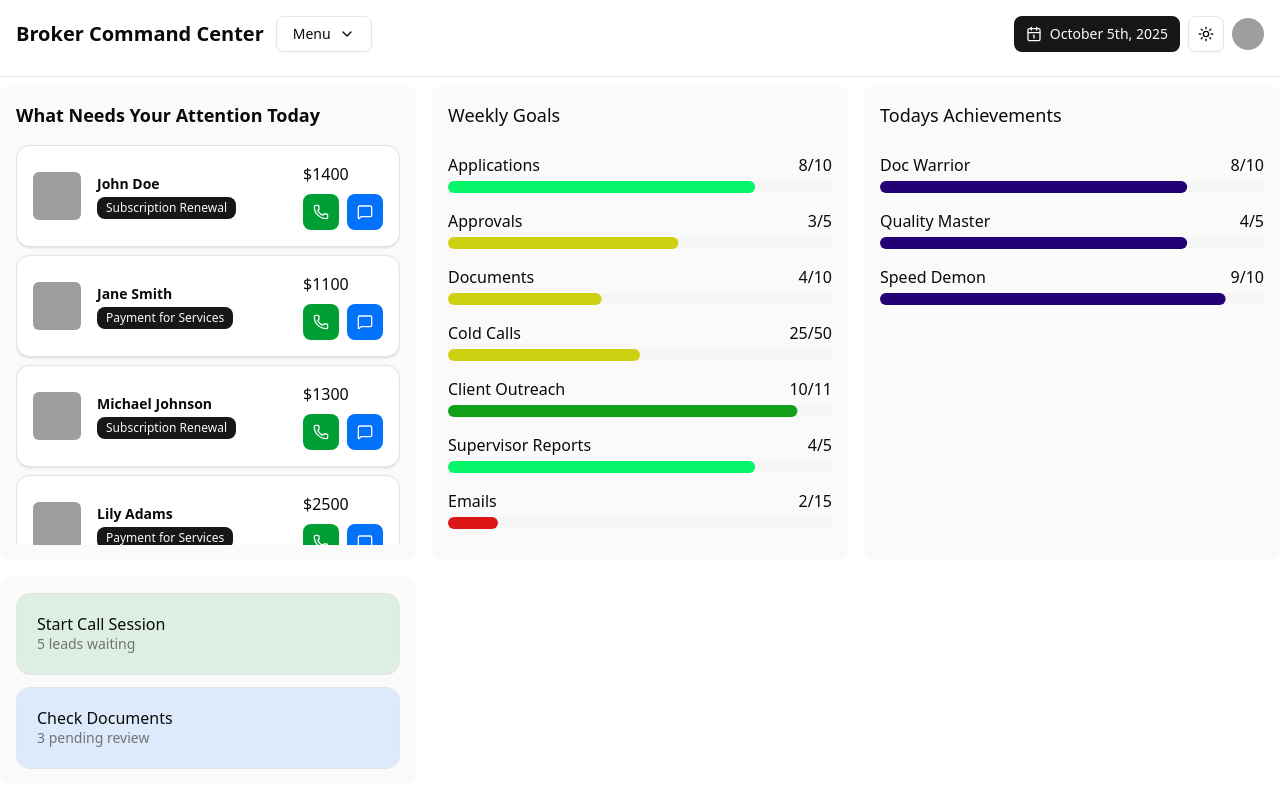
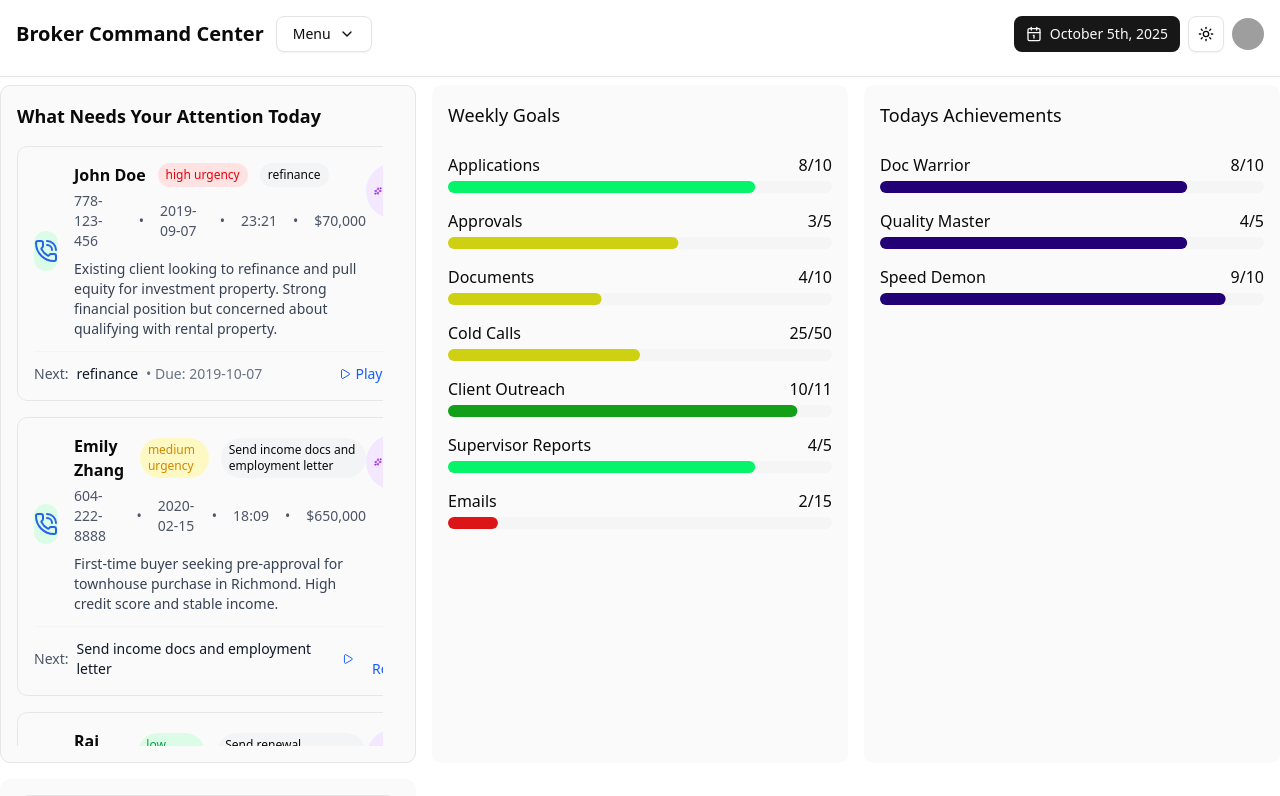
Before and after one commit to satoisnice/ISSP-BluePearlFinancial, a Next.js app in the folder shadcn/: page / in a window 1280 px wide. Shown: the top 796 px of the page. Built offline with nearby package versions, Linux system fonts and the light colour scheme; grey boxes are pictures that could not be loaded.

Commit message:
updated Today's focused page to now have matching data for the client cards

```diff
--- a/shadcn/src/app/page.tsx
+++ b/shadcn/src/app/page.tsx
@@ -1,17 +1,38 @@
 // import AppAreaChart from "../components/AppAreaChart";
 import AppCalender from "../components/AppCalender";
 // import AppPieChart from "../components/AppPieChart";
-import CardList from "../components/CardList";
+import ClientCard from "../components/ClientCard";
 import { Button } from "../components/ui/button";
 import { ProgressBar } from "../components/ui/progresBars";
 import { Acheivmentbar } from "../components/ui/progresBars";
 import QuickActions from "../components/ui/quickActons";
-import { EggFried } from "lucide-react";
+import { mock_clients } from "../data/clientMock"
+import { ScrollArea } from "@/components/ui/scroll-area";
+
 const homepage = () => {
+  const priorityClients = mock_clients.slice(0, 3)
   return (
+
     <div className="grid grid-cols-2 lg:gridcols-4 xl:grid-cols-3 gap-4">
-      <div className="bg-primary-foreground p-4 rounded-lg lg:col-span-2 xl:col-span-1 2xl:col-span-2">
-        <CardList title="What Needs Your Attention Today" />
+      <div className="bg-primary-foreground p-4 rounded-lg lg:col-span-2 xl:col-span-1 2xl:col-span-2 border">
+        <h1 className="text-lg font-bold mb-4">What Needs Your Attention Today</h1>
+
+          <ScrollArea className="h-[600px] pr-4">
+            <div className="space-y-4">
+              {priorityClients.map((data, index) => (
+                <ClientCard key={index}
+                client={data.client}
+                callRecord={data.callRecord}
+                lead={data.lead}
+                leadActivity={data.leadActivity}
+                callStrengths={data.callStrengths}
+                clientProfile={data.clientProfile}
+              />
+              ))}
+
+            </div>
+          </ScrollArea>
+
       </div>
       <div className="bg-primary-foreground p-4 rounded-lg grid grid-rows-1">
         <ProgressBar title="Weekly Goals" />
```
